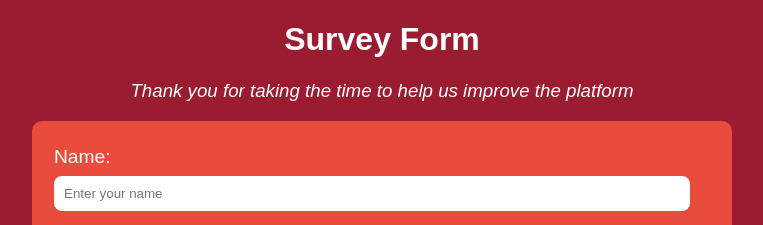
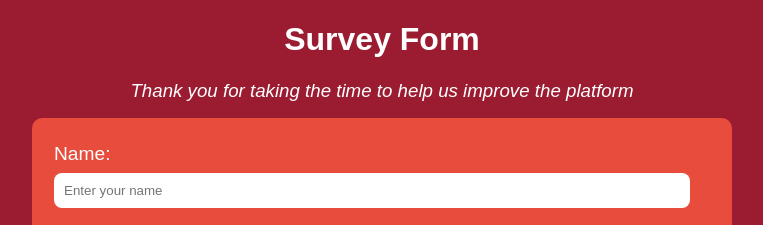
Before and after one commit to iflames1/FE-Hashira, a plain HTML site: page survey_form/index.html in a window 1280 px wide. Shown: the top 225 px of the page, 258-1021 px from the left. Drawn offline with Linux system fonts and the light colour scheme.

Commit message:
update description

```diff
--- a/survey_form/styles.css
+++ b/survey_form/styles.css
@@ -26,6 +26,8 @@ p {
   text-align: center;
   font-style: italic;
   font-weight: 100;
+  width: 80%;
+  margin: 16px auto;
 }
 
 form {
```
